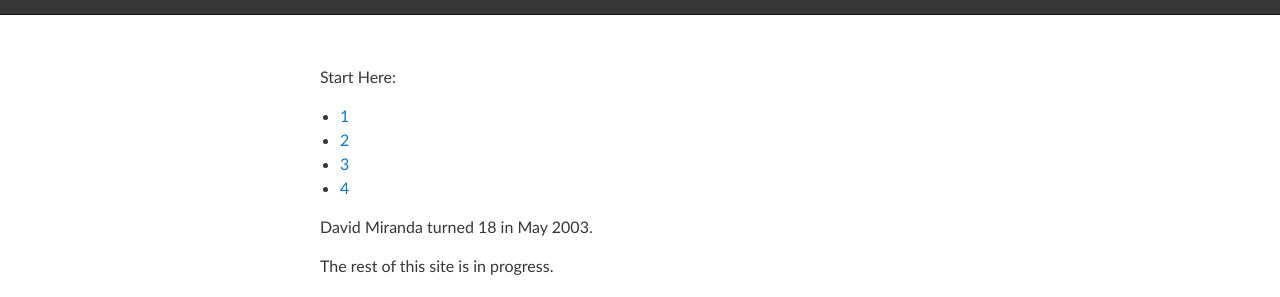
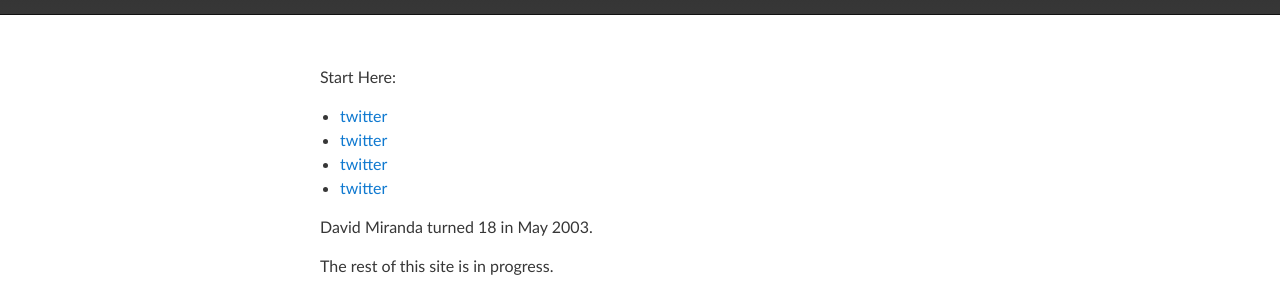
Before and after one commit to masternotions/masternotions.github.io, a Jekyll site: the page built from index.md, in a window 1280 px wide. Shown: the part 195-492 px from the top of the page. Built offline with Jekyll 4.4.1, drawn with Linux system fonts in a browser that asks for light colours.

Commit message:
Update index.md

```diff
--- a/index.md
+++ b/index.md
@@ -5,10 +5,10 @@ layout: home
 
 Start Here:
 
-- [1](https://twitter.com/wokyleeks/status/1298727883582484481)
-- [2](https://twitter.com/AlanVRK/status/1299105381910802445)
-- [3](https://twitter.com/AlanVRK/status/1299188334842044416)
-- [4](https://twitter.com/AlanVRK/status/1299718665345134594)
+- [twitter](https://twitter.com/wokyleeks/status/1298727883582484481)
+- [twitter](https://twitter.com/AlanVRK/status/1299105381910802445)
+- [twitter](https://twitter.com/AlanVRK/status/1299188334842044416)
+- [twitter](https://twitter.com/AlanVRK/status/1299718665345134594)
 
 David Miranda turned 18 in May 2003.
 
```
